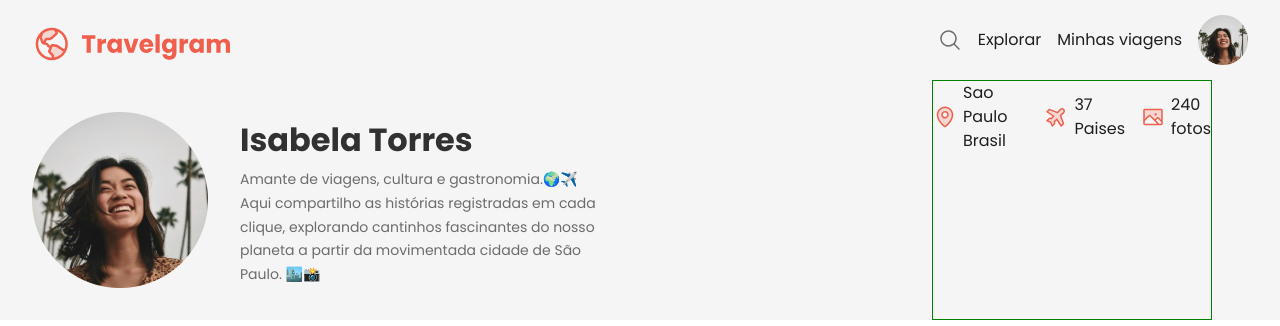
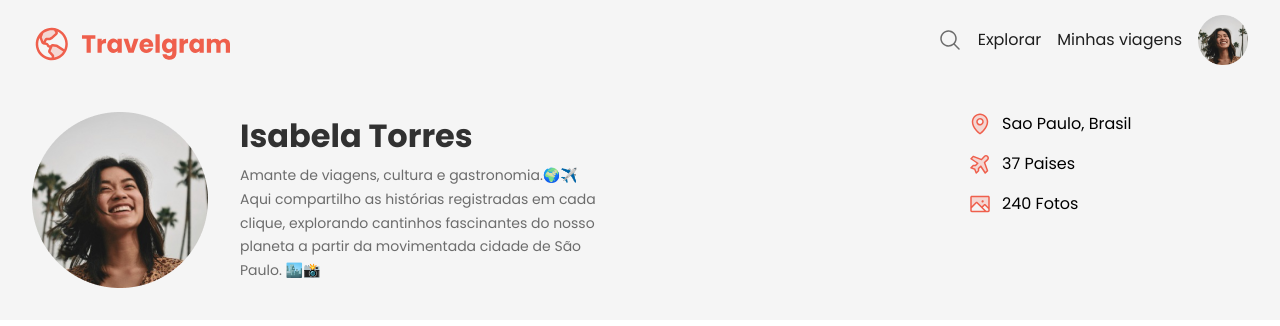
Before and after one commit to deivid94/perfil-de-viagens-rockeat, a plain HTML site: page index.html in a window 1280 px wide. Drawn offline with Linux system fonts and the light colour scheme; files whose address does not match are found by name.

Commit message:
fix div info and profile css refactoring

```diff
--- a/index.html
+++ b/index.html
@@ -29,23 +29,28 @@
         </nav>
         <header>
 
+            <div class="container">
+                <div class="profile">
                     <img class="img-profile" src="./assets/images/profile.png" alt="Isabela torres">
-            <div id="main">
-
+                    <div>
                         <h1>Isabela Torres</h1>
                         <p>
                             Amante de viagens, cultura e gastronomia.🌍✈️<br>
                              Aqui compartilho as histórias registradas em cada clique, explorando cantinhos fascinantes do nosso planeta a partir da movimentada cidade de São Paulo. 🏙️📸
                         </p>
+                    </div>
 
                 </div>
-                <div class="info">
-                    <ul>
-                        <li><a href=""> <img src="./assets/MapPin.svg" alt="">Sao Paulo Brasil</a></li>
-                        <li><a href=""> <img src="./assets/AirplaneTilt.svg" alt="">37 Paises</a></li>
-                        <li><a href=""> <img src="./assets/Image.svg" alt="">240 fotos</a></li>
+
+
+                    <ul class="info">
+                        <li><img src="./assets/MapPin.svg" alt=""> <span>Sao Paulo, Brasil</span></li>
+                        <li><img src="./assets/AirplaneTilt.svg" alt=""><span>37 Paises</span></li>
+                        <li><img src="./assets/Image.svg" alt=""><span>240 Fotos</span></li>
                      </ul>
+
             </div>
+
 
 
          </header>
--- a/style/header.css
+++ b/style/header.css
@@ -1,30 +1,33 @@
-header {
 
-    display: flex;
-    flex-direction: row;
-    height: 240px;
-    background-color: var(--suface-color);
+
+header .container {
+
+   background-color: var(--suface-color);
+   justify-content: space-between;
+   display: flex;
+   padding: 32px;
 
 }
 
-#main {
+
+
+.profile {
+    align-items: center;
     display: flex;
-    flex-direction: column;
-    width:592px;
-    height: 176px;
-    margin: 32px;
+    gap: 32px;
+
+
+}
+
+.profile > div {
+    max-width: 384px;
+
 }
 
 
-.img-profile {
-    margin-left: 32px;
-    margin-block: 32px ;
-    width: 176px;
-    height: 176px;
+h1 {
+    margin-bottom: 8px;
 
-}
-h1 {
-    margin-block: 8px;
 }
 
 p {
@@ -40,14 +43,14 @@ p {
  .info {
     display: flex;
     flex-direction: column;
+    gap: 16px;
     width: 280px;
-    height: 104;
-    border: 1px solid green;
-    margin: 0 auto;
 
 }
 
-header a {
-    gap: 6px;
-    margin-bottom: 15px;
+.info li {
+    display: flex;
+    gap: 10px;
+    width:280px ;
+    height: 24px;
 }
```
Lines whose indentation alone changed are shown as unchanged.
